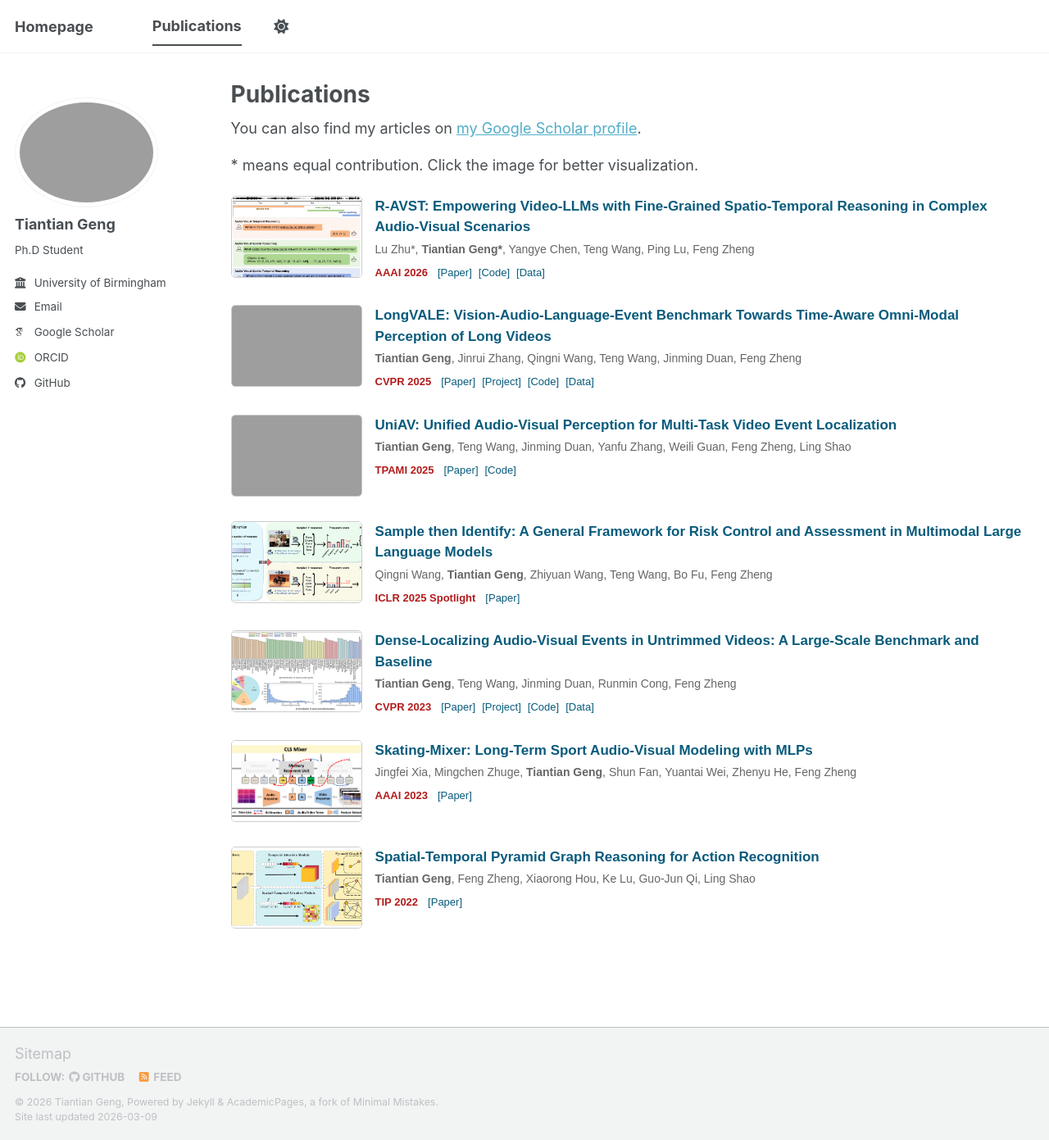
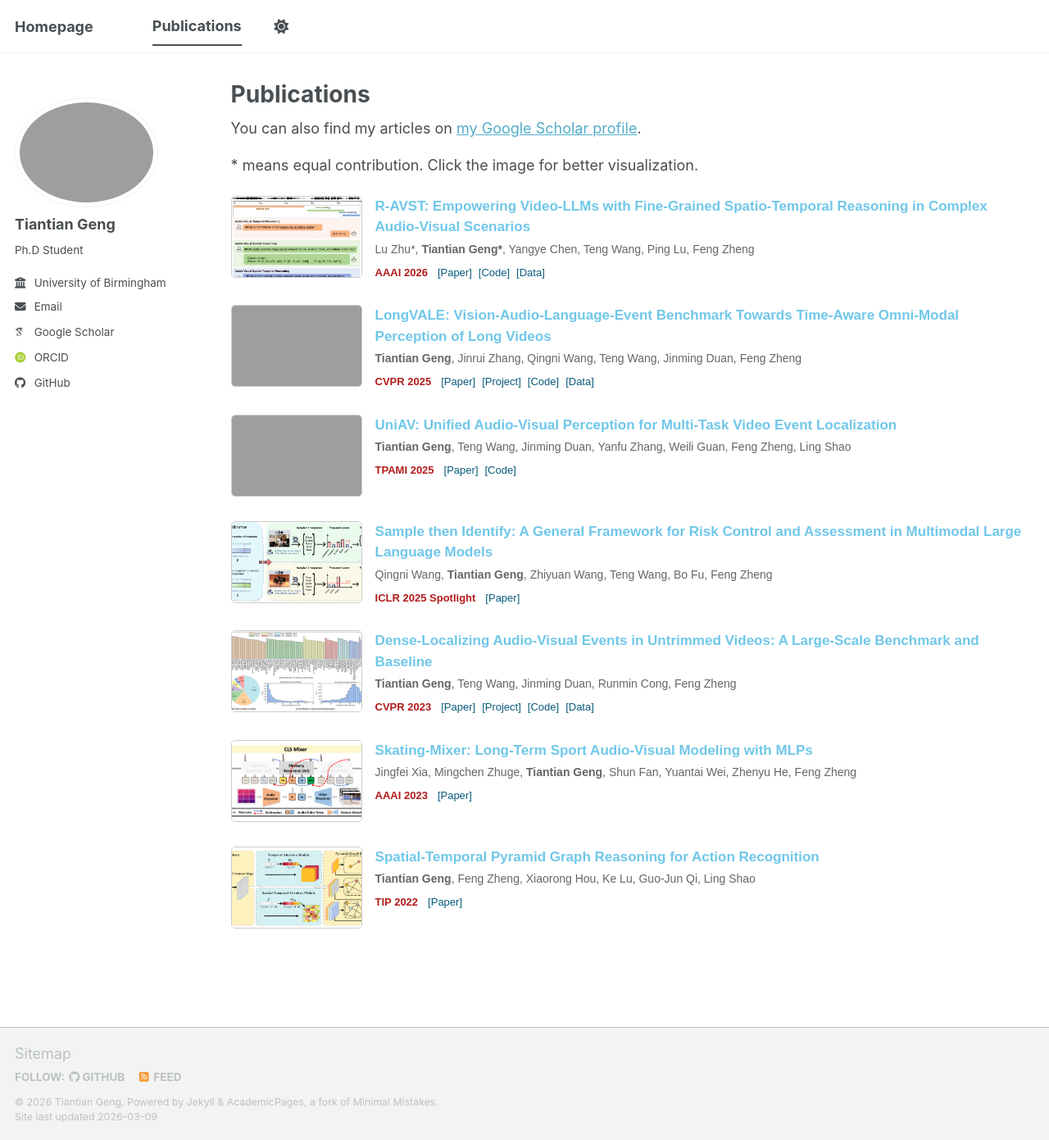
Before and after one commit to ttgeng233/ttgeng233.github.io, a Jekyll site: the page built from _pages/publications.html, in a window 1280 px wide and 1391 px high. Shown: the whole window at 82% size. Built offline with Jekyll 4.4.1, drawn with Linux system fonts in a browser that asks for light colours; some web fonts are replaced; a script bundle is joined from its source files by our own code; library files that are not in the unit come from our copies; grey boxes are pictures that could not be loaded.

Commit message:
Update publications.html

```diff
--- a/_pages/publications.html
+++ b/_pages/publications.html
@@ -48,7 +48,7 @@ ul.paper-list {
 
 .paper-title a {
   text-decoration: none;
-  color: #095b7c;
+  color: #70c7e9;
 }
 
 .paper-info .paper-authors {
```
